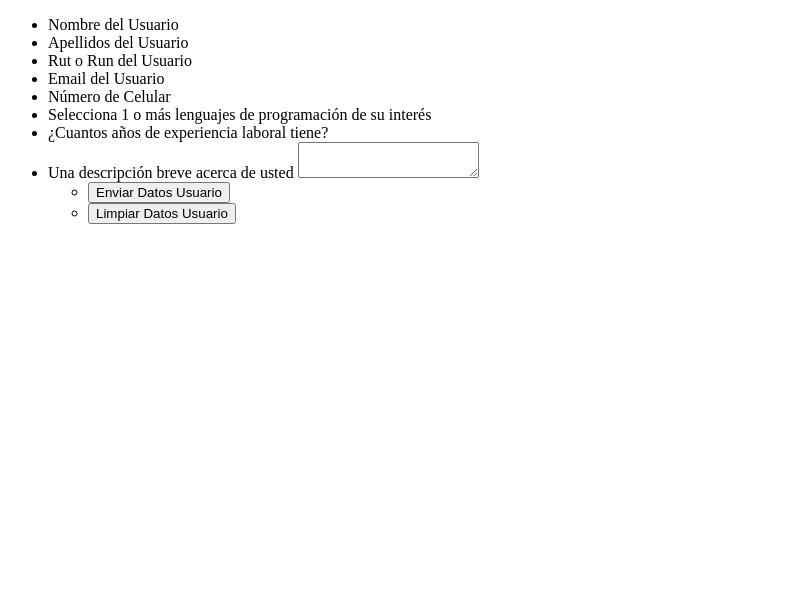
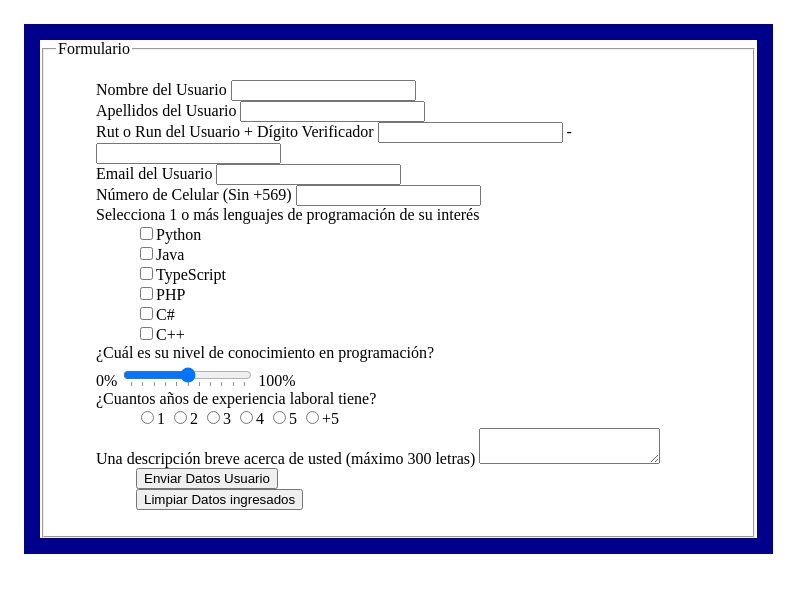
Before and after one commit to Tekanx/formulario-web, a plain HTML site: page index.html in a window 1280 px wide. Shown: the whole page, without its empty margins (0-812 px from the left). Drawn offline with Linux system fonts and the light colour scheme.

Commit message:
Desarrollo del esqueleto HTML

```diff
--- a/css/styles.css
+++ b/css/styles.css
@@ -0,0 +1,14 @@
+body{
+    width: 80%;
+    height: 80%;
+    padding: 1em;
+}
+
+form{
+    width: 70%;
+    border: 1em solid darkblue;
+}
+
+form ul{
+    list-style-type: none;
+}
--- a/index.html
+++ b/index.html
@@ -1,5 +1,5 @@
 <!DOCTYPE html>
-<html lang="en">
+<html lang="es">
 <head>
     <!--Stylesheet-->
     <link rel="stylesheet" href="css/styles.css">
@@ -12,38 +12,82 @@
     <title>Formulario</title>
 </head>
 <body>
-    <form method="post" id="formBody">
+    <span id="gracias"></span>
+    <form method="post" id="formBody" action="#">
+        <fieldset>
+            <legend>Formulario</legend>
             <ul>
                 <!--Input Formulario-->
                 <li>
                     <label for="nameUser">Nombre del Usuario</label>
+                    <input type="text" id="nameUser" required>
                 </li>
                 <li>
                     <label for="lastnameUser">Apellidos del Usuario</label>
+                    <input type="text" id="lastnameUser" required>
                 </li>
                 <li>
-                <label for="rutUser">Rut o Run del Usuario</label>
+                    <label for="rutUser">Rut o Run del Usuario + Dígito Verificador</label>
+                    <input type="number" id="rutUser" max="99999999" required>
+                     -
+                    <input type="text" id="dv" maxlength="1" required>
                 </li>
                 <li>
                     <label for="emailUser">Email del Usuario</label>
+                    <input type="email" id="emailUser" required>
                 </li>
                 <li>
-                <label for="phoneNumberUser">Número de Celular</label>
+                    <label for="phoneNumberUser">Número de Celular (Sin +569)</label>
+                    <input type="number" id="phoneNumberUser" max="99999999" required>
                 </li>
 
                 <!--Selecciones Formulario-->
 
                 <li>
                     <label for="langProgramming">Selecciona 1 o más lenguajes de programación de su interés</label>
+                    <ul>
+                        <li><input type="checkbox" name="langProgramming" id="python" required><label>Python</label></li>
+                        <li><input type="checkbox" name="langProgramming" id="java"><label>Java</label></li>
+                        <li><input type="checkbox" name="langProgramming" id="type"><label>TypeScript</label></li>
+                        <li><input type="checkbox" name="langProgramming" id="php"><label>PHP</label></li>
+                        <li><input type="checkbox" name="langProgramming" id="c"><label>C#</label></li>
+                        <li><input type="checkbox" name="langProgramming" id="c++"><label>C++</label></li>
+                    </ul>
+                </li>
+                <li>
+                    <label for="knowledge">¿Cuál es su nivel de conocimiento en programación?</label>
                     <br>
+                    <label>0%</label>
+                    <input type="range" id="knowledge" list="marcas">
+                    <datalist id="marcas">
+                        <option value="0">
+                        <option value="10">
+                        <option value="20">
+                        <option value="30">
+                        <option value="40">
+                        <option value="50">
+                        <option value="60">
+                        <option value="70">
+                        <option value="80">
+                        <option value="90">
+                        <option value="100">
+                    </datalist>
+                    <label>100%</label>
                 </li>
                 <li>
                     <label for="yearsKnowledge">¿Cuantos años de experiencia laboral tiene?</label>
-                <br>
+                    <ul>
+                        <input type="radio" name="yearsKnowledge" id="uno" required><label></label>1
+                        <input type="radio" name="yearsKnowledge" id="dos"><label></label>2
+                        <input type="radio" name="yearsKnowledge" id="tres"><label></label>3
+                        <input type="radio" name="yearsKnowledge" id="cuatro"><label></label>4
+                        <input type="radio" name="yearsKnowledge" id="cinco"><label></label>5
+                        <input type="radio" name="yearsKnowledge" id="+cinco"><label></label>+5
+                    </ul>
                 </li>
                 <li>
-                <label for="desPersonal">Una descripción breve acerca de usted</label>
-                <textarea id="desPersonal"></textarea>
+                    <label for="desPersonal">Una descripción breve acerca de usted (máximo 300 letras)</label>
+                    <textarea id="desPersonal" maxlength="300" required></textarea>
                 </li>
 
                 <!--Botones Formulario-->
@@ -52,11 +96,11 @@
                         <button type="submit">Enviar Datos Usuario</button>
                     </li>
                     <li class="btn">
-                    <button type="reset">Limpiar Datos Usuario</button>
+                        <button type="submit">Limpiar Datos ingresados</button>
                     </li>
                 </ul>
             </ul>
-
+        </fieldset>
     </form>
 
     <!--JavaScripts-->
```
Lines whose indentation alone changed are shown as unchanged.
